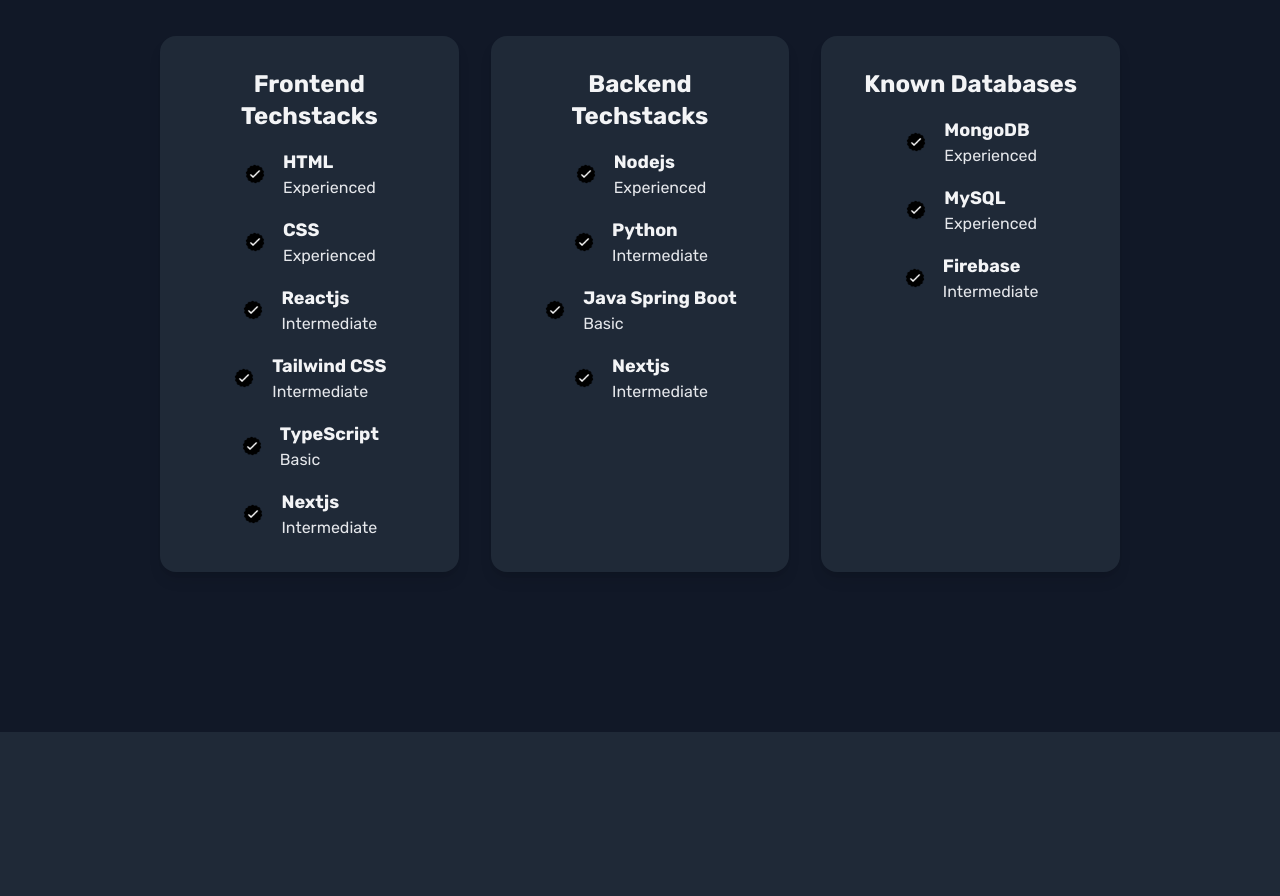
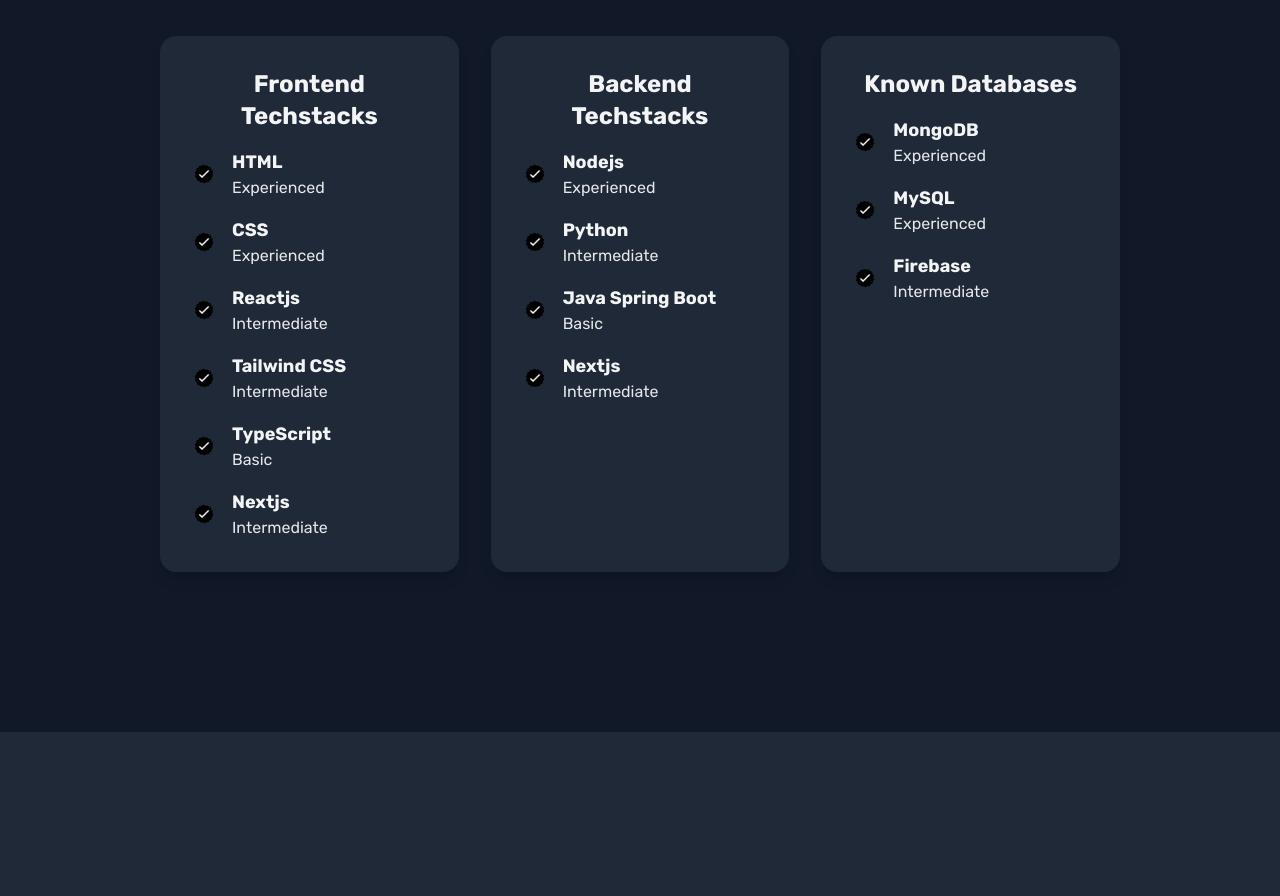
Before and after one commit to y4th4rthh/yatharth-portfolio, a React (Create React App) app: page / in a window 1280 px wide. Shown: the part 2268-3164 px from the top of the page. Built offline with nearby package versions, Linux system fonts and the light colour scheme.

Commit message:
Update Experience.jsx

```diff
--- a/src/Experience.jsx
+++ b/src/Experience.jsx
@@ -14,7 +14,7 @@ const Experience = () => {
                     <div className="flex flex-col justify-center lg:flex-row gap-8">
                         <div className="flex-1 p-8 dark:bg-white bg-gray-800 rounded-2xl shadow-lg">
                             <h2 className="text-2xl font-semibold mb-4 text-center dark:text-gray-900 text-gray-100">Frontend Techstacks</h2>
-                            <div className="flex flex-wrap justify-center gap-4">
+                            <div className="flex flex-wrap justify-between gap-4">
                                 <div className="flex items-center gap-4">
                                     <img src={checkmark} alt="Experience icon" className="w-6 h-6" />
                                     <div>
@@ -62,7 +62,7 @@ const Experience = () => {
 
                         <div className="flex-1 p-8 dark:bg-white bg-gray-800 rounded-2xl shadow-lg">
                             <h2 className="text-2xl font-semibold mb-4 text-center dark:text-gray-900 text-gray-100">Backend Techstacks</h2>
-                            <div className="flex flex-wrap justify-center gap-4">
+                            <div className="flex flex-wrap justify-between gap-4">
                                 <div className="flex items-center gap-4">
                                     <img src={checkmark} alt="Experience icon" className="w-6 h-6" />
                                     <div>
@@ -97,7 +97,7 @@ const Experience = () => {
 
                         <div className="flex-1 p-8 dark:bg-white bg-gray-800 rounded-2xl shadow-lg">
                             <h2 className="text-2xl font-semibold mb-4 text-center dark:text-gray-900 text-gray-100">Known Databases</h2>
-                            <div className="flex flex-wrap justify-center gap-4">
+                            <div className="flex flex-wrap justify-between gap-4">
                                 <div className="flex items-center gap-4">
                                     <img src={checkmark} alt="Experience icon" className="w-6 h-6" />
                                     <div>
```
